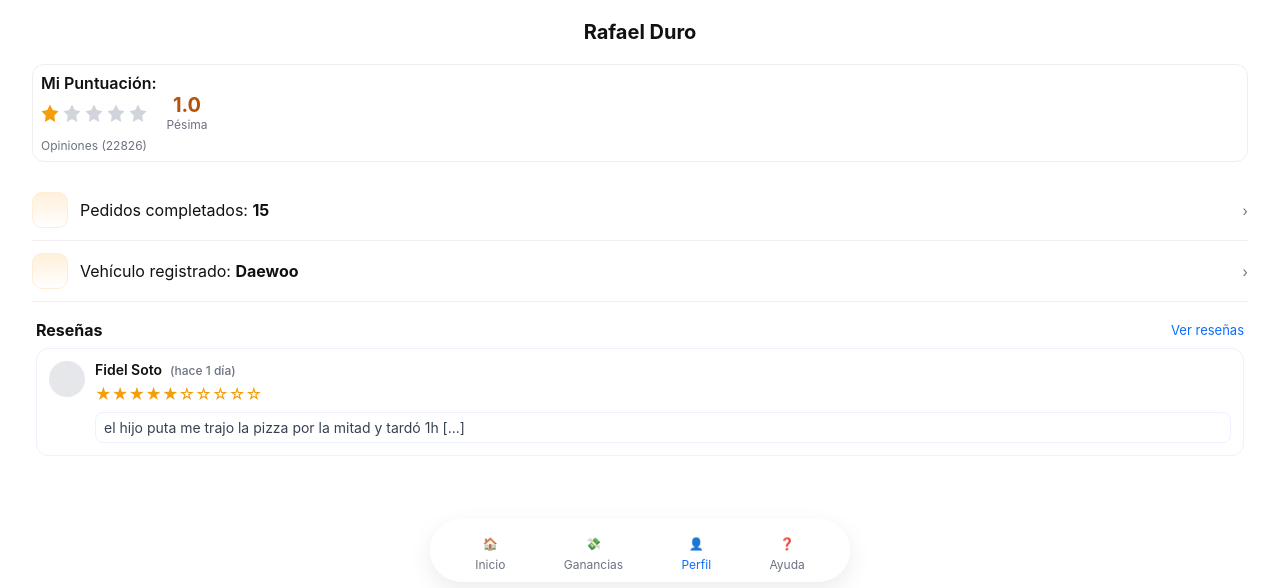
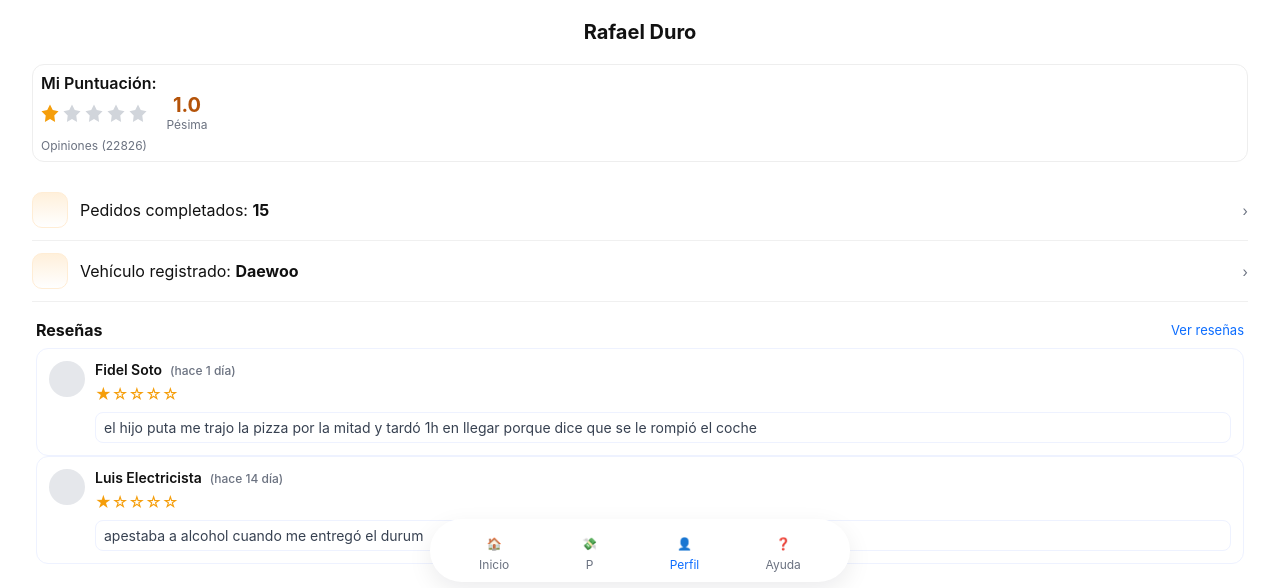
Before and after one commit to albertomelero/despedida-rafa, a plain HTML site: page index.html in a window 1280 px wide. Shown: the part 212-800 px from the top of the page. Drawn offline with Linux system fonts and the light colour scheme.

Commit message:
label changes

```diff
--- a/index.html
+++ b/index.html
@@ -148,10 +148,25 @@
                 <div style="display:flex;justify-content:space-between;align-items:center">
                   <div>
                     <div class="review-name">Fidel Soto<span style="font-weight:500;color:#6b7280;font-size:12px;margin-left:8px">(hace 1 día)</span></div>
-                    <div style="color:#f59e0b;margin-top:6px">★★★★★☆☆☆☆☆</div>
+                    <div style="color:#f59e0b;margin-top:6px">★☆☆☆☆</div>
                   </div>
                 </div>
-                <div class="review-text" style="margin-top:8px;background:#fff;padding:6px 8px;border-radius:8px;border:1px solid #eef2ff">el hijo puta me trajo la pizza por la mitad y tardó 1h [...]</div>
+                <div class="review-text" style="margin-top:8px;background:#fff;padding:6px 8px;border-radius:8px;border:1px solid #eef2ff">el hijo puta me trajo la pizza por la mitad y tardó 1h en llegar porque dice que se le rompió el coche</div>
+              </div>
+            </div>
+          </div>
+
+		   <div class="reviews-list">
+            <div class="card" style="display:flex;gap:10px">
+              <div style="flex-shrink:0"><div class="review-avatar"></div></div>
+              <div style="flex:1">
+                <div style="display:flex;justify-content:space-between;align-items:center">
+                  <div>
+                    <div class="review-name">Luis Electricista<span style="font-weight:500;color:#6b7280;font-size:12px;margin-left:8px">(hace 14 día)</span></div>
+                    <div style="color:#f59e0b;margin-top:6px">★☆☆☆☆</div>
+                  </div>
+                </div>
+                <div class="review-text" style="margin-top:8px;background:#fff;padding:6px 8px;border-radius:8px;border:1px solid #eef2ff">apestaba a alcohol cuando me entregó el durum</div>
               </div>
             </div>
           </div>
@@ -166,7 +181,7 @@
     <div class="nav-inner">
       <div class="nav-bar" role="navigation" aria-label="Navegación">
         <div class="nav-item" id="nav-home" role="button" tabindex="0"><div class="icon">🏠</div><div>Inicio</div></div>
-        <div class="nav-item" id="nav-earnings" role="button" tabindex="0"><div class="icon">💸</div><div>Ganancias</div></div>
+        <div class="nav-item" id="nav-earnings" role="button" tabindex="0"><div class="icon">💸</div><div>P</div></div>
         <div class="nav-item active" id="nav-profile" role="button" tabindex="0"><div class="icon">👤</div><div>Perfil</div></div>
         <div class="nav-item" id="nav-help" role="button" tabindex="0"><div class="icon">❓</div><div>Ayuda</div></div>
       </div>
```
